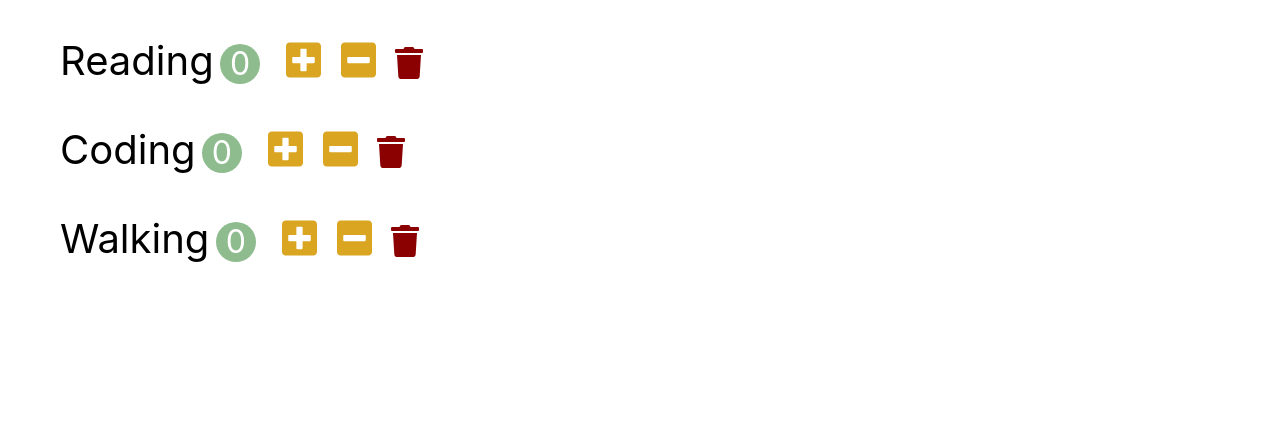
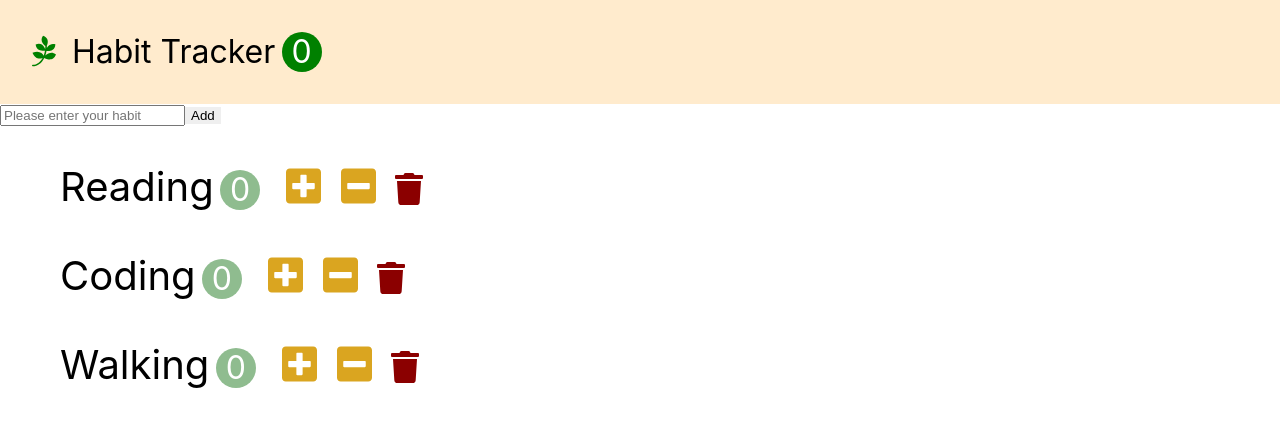
Before and after one commit to yoonsery/Habit_Tracker, a React (Create React App) app: page / in a window 1280 px wide. Shown: the top 426 px of the page. Built offline with nearby package versions, Linux system fonts and the light colour scheme.

Commit message:
add navbar

```diff
--- a/src/app.css
+++ b/src/app.css
@@ -1,7 +1,39 @@
+* {
+  box-sizing: border-box;
+}
+
 button {
   outline: none;
   border: none;
   cursor: pointer;
+}
+
+.navbar {
+  font-size: 2rem;
+  padding: 1em;
+  background-color: blanchedalmond;
+}
+
+.navbar-logo {
+  color: green;
+  margin-right: 0.5em;
+}
+
+.navbar-count {
+  display: inline-block;
+  text-align: center;
+  font-size: 2rem;
+  width: 2.5rem;
+  height: 2.5rem;
+  line-height: 2.5rem;
+  margin-left: 0.2em;
+  background-color: green;
+  color: white;
+  border-radius: 50%;
+}
+
+.input-container {
+  padding: 2.5rem;
 }
 
 .habit {
--- a/src/app.jsx
+++ b/src/app.jsx
@@ -1,6 +1,7 @@
 import React, { Component } from 'react';
 import './app.css';
 import Habits from './components/habits';
+import Navbar from './components/navbar';
 
 class App extends Component {
   state = {
@@ -35,12 +36,17 @@
   };
   render() {
     return (
+      <>
+        <Navbar
+          totalCount={this.state.habits.filter((item) => item.count > 0).length}
+        />
         <Habits
           habits={this.state.habits}
           onIncrement={this.handleIncrement}
           onDecrement={this.handleDecrement}
           onDelete={this.handleDelete}
         />
+      </>
     );
   }
 }
--- /dev/null
+++ b/src/components/habitAddForm.jsx
@@ -0,0 +1,25 @@
+import React, { Component } from 'react';
+
+class HabitAddForm extends Component {
+  inputRef = React.createRef();
+  onSubmit = (event) => {
+    event.preventDefault();
+    console.log(this.inputRef.current.value);
+  };
+
+  render() {
+    return (
+      <form className="add-form" onSubmit={this.onSubmit}>
+        <input
+          type="text"
+          className="add-input"
+          placeholder="Please enter your habit"
+          ref={this.inputRef}
+        />
+        <button className="add-button">Add</button>
+      </form>
+    );
+  }
+}
+
+export default HabitAddForm;
--- a/src/components/habits.jsx
+++ b/src/components/habits.jsx
@@ -1,32 +1,24 @@
 import React, { Component } from 'react';
 import Habit from './habit';
+import HabitAddForm from './habitAddForm';
 
 class Habits extends Component {
-  handleIncrement = (habit) => {
-    this.props.onIncrement(habit);
-  };
-
-  handleDecrement = (habit) => {
-    this.props.onDecrement(habit);
-  };
-
-  handleDelete = (habit) => {
-    this.props.onDelete(habit);
-  };
-
   render() {
     return (
+      <>
+        <HabitAddForm />
         <ul>
           {this.props.habits.map((habit) => (
             <Habit
               key={habit.id}
               habit={habit}
-            onIncrement={this.handleIncrement}
-            onDecrement={this.handleDecrement}
-            onDelete={this.handleDelete}
+              onIncrement={this.props.onIncrement}
+              onDecrement={this.props.onDecrement}
+              onDelete={this.props.onDelete}
             />
           ))}
         </ul>
+      </>
     );
   }
 }
--- /dev/null
+++ b/src/components/navbar.jsx
@@ -0,0 +1,15 @@
+import React, { Component } from 'react';
+
+class Navbar extends Component {
+  render() {
+    return (
+      <nav className="navbar">
+        <i className="navbar-logo fab fa-pagelines"></i>
+        <span>Habit Tracker</span>
+        <span className="navbar-count">{this.props.totalCount}</span>
+      </nav>
+    );
+  }
+}
+
+export default Navbar;
```
Lines whose indentation alone changed are shown as unchanged.
